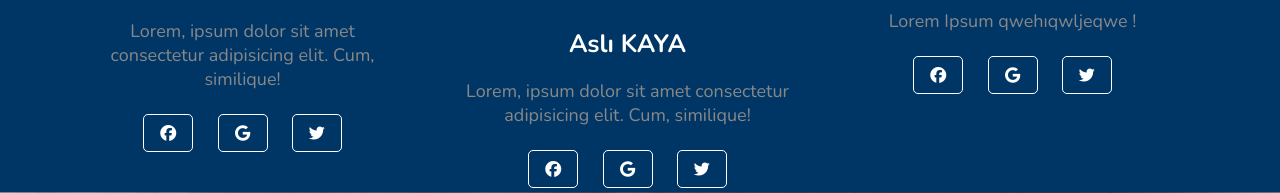
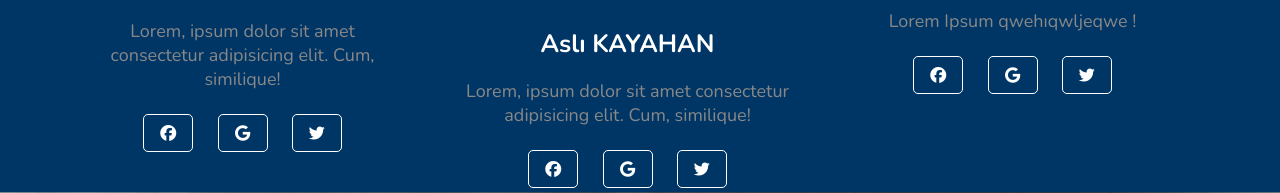
Before and after one commit to ArdaKara99/blog_website, a PHP site: page / in a window 1280 px wide. Shown: the part 2917-3110 px from the top of the page. Run offline with PHP 8.4, Linux system fonts and the light colour scheme; some libraries are stand-ins or nearby versions.

Commit message:
İSİM DEGISTI

```diff
--- a/index.php
+++ b/index.php
@@ -103,7 +103,7 @@
             </div>
             <div class="sutun">
                 <img src="img/Kız resmi.jpg" alt="" class="img-fluid oval asd">
-                <h4 class="ekipisim">Aslı KAYA</h4>
+                <h4 class="ekipisim">Aslı KAYAHAN</h4>
             <p class="ekipp">Lorem, ipsum dolor sit amet consectetur adipisicing elit. Cum, similique!</p>
             <div class="ekip-ikon">
                 <a href="#"><i class="fa-brands fa-facebook social"></i></a>
```
